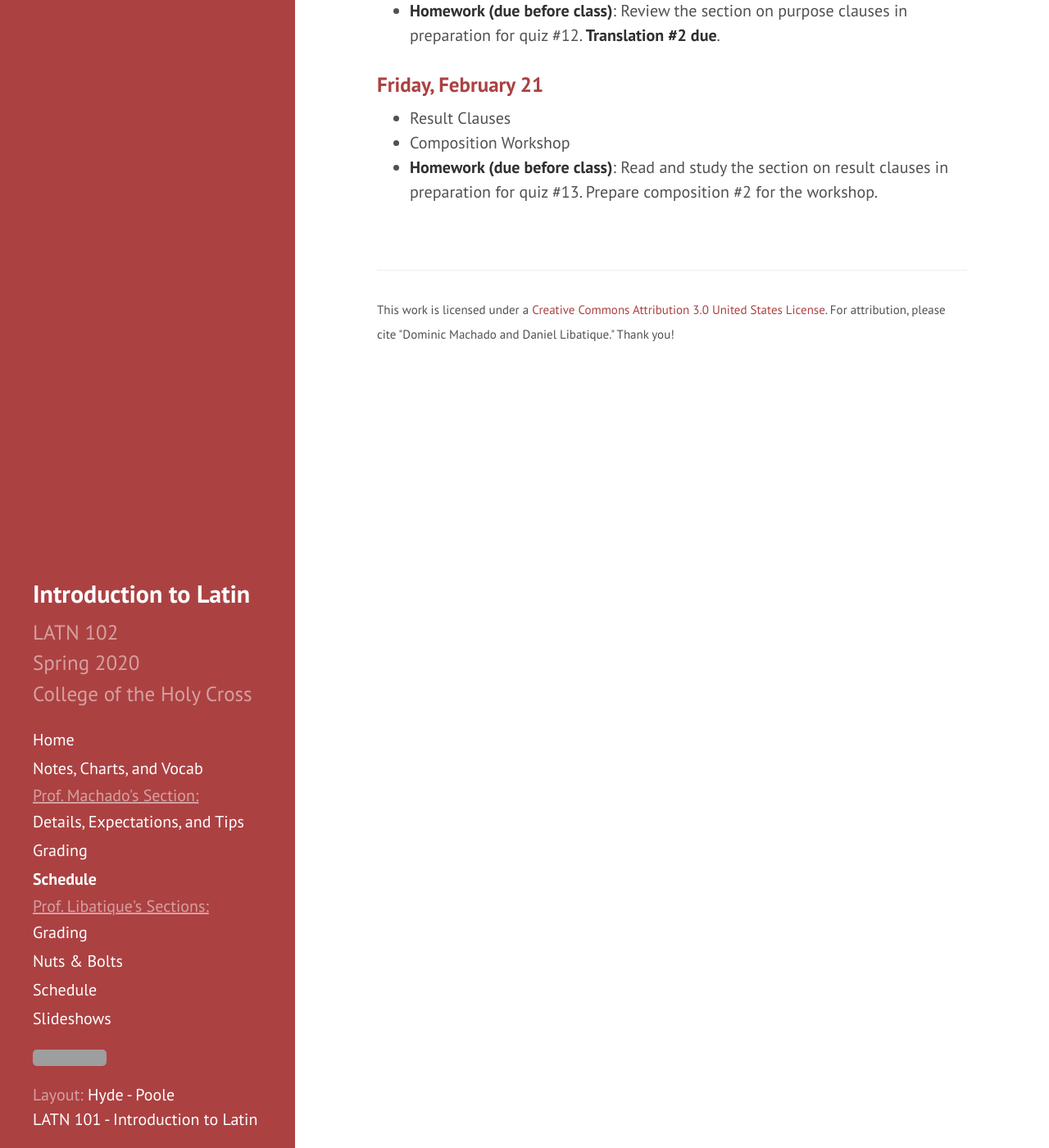
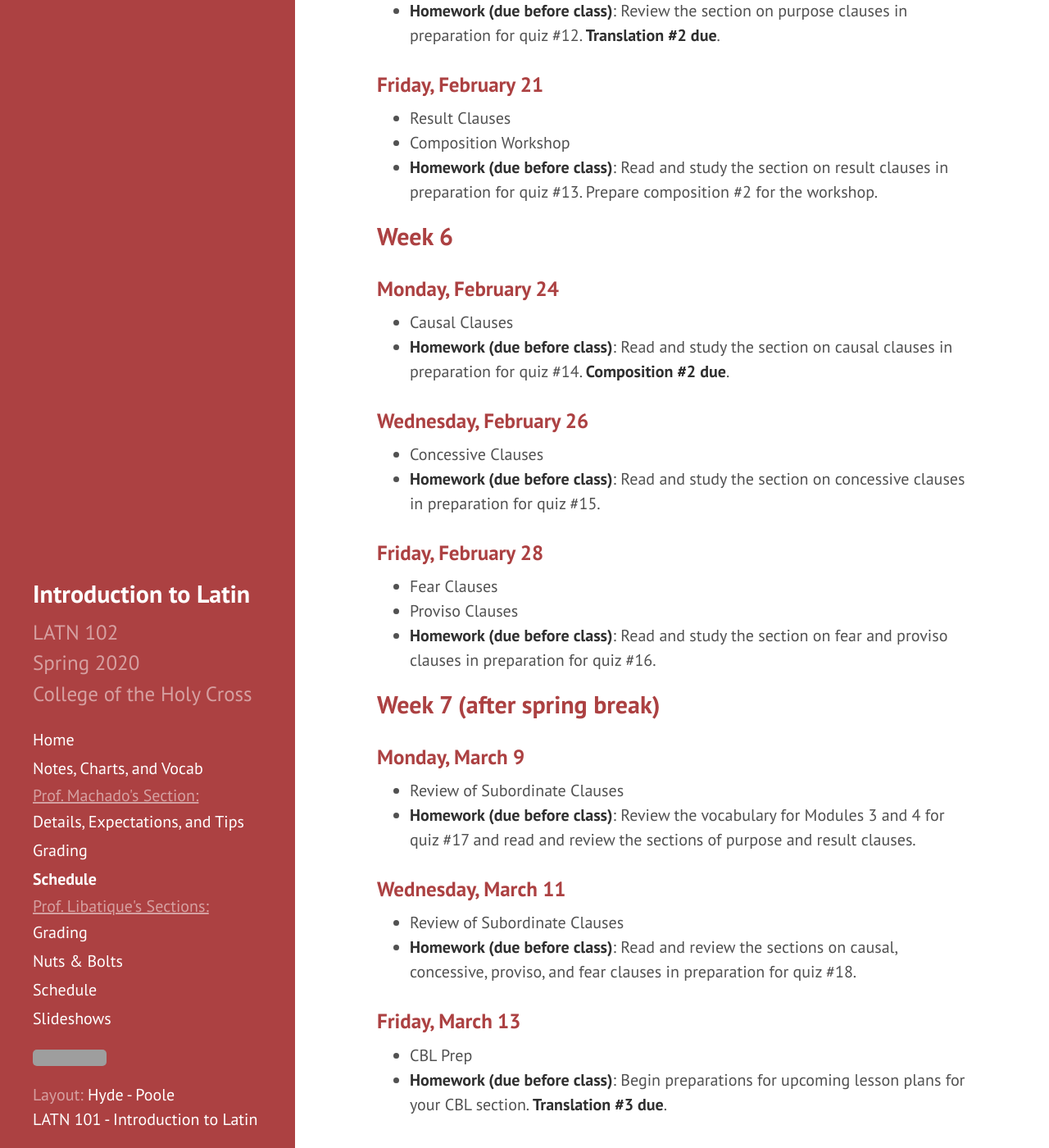
Before and after one commit to DLibatique/LATN102-S20, a Jekyll site: the page built from _pages/schedule-DM.md, in a window 1280 px wide and 1400 px high, scrolled down 3404 px. Shown: the whole window at 82% size. Built offline with Jekyll 4.4.1, drawn with Linux system fonts in a browser that asks for light colours; some of the changed text lies outside the part shown; grey boxes are pictures that could not be loaded.

Commit message:
schedule through march 13

```diff
--- a/_pages/schedule-DM.md
+++ b/_pages/schedule-DM.md
@@ -88,7 +88,7 @@ Review the morphology of relative clauses in preparation for quiz #9.
 ### Friday, February 14
 - Review
 - **Homework (due before class)**:
-Review the new vocabulary for this semester for quiz #10.
+Review the vocabulary from Modules 1 and 2 for quiz #10.
 
 ## Week 5
 
@@ -106,3 +106,36 @@ Review the section on purpose clauses in preparation for quiz #12. **Translation
 - Composition Workshop
 - **Homework (due before class)**:
 Read and study the section on result clauses in preparation for quiz #13. Prepare composition #2 for the workshop.
+
+## Week 6
+
+### Monday, February 24
+- Causal Clauses
+- **Homework (due before class)**:  Read and study the section on causal clauses in preparation for quiz #14. **Composition #2 due**.
+
+### Wednesday, February 26
+- Concessive Clauses
+- **Homework (due before class)**:
+Read and study the section on concessive clauses in preparation for quiz #15.
+
+### Friday, February 28
+- Fear Clauses
+- Proviso Clauses
+- **Homework (due before class)**:
+Read and study the section on fear and proviso clauses in preparation for quiz #16.
+
+## Week 7 (after spring break)
+
+### Monday, March 9
+- Review of Subordinate Clauses
+- **Homework (due before class)**:  Review the vocabulary for Modules 3 and 4 for quiz #17 and read and review the sections of purpose and result clauses.
+
+### Wednesday, March 11
+- Review of Subordinate Clauses
+- **Homework (due before class)**:
+Read and review the sections on causal, concessive, proviso, and fear clauses in preparation for quiz #18.
+
+### Friday, March 13
+- CBL Prep
+- **Homework (due before class)**:
+Begin preparations for upcoming lesson plans for your CBL section. **Translation #3 due**.
```
